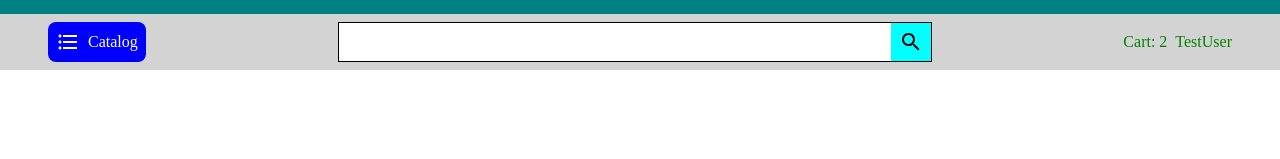
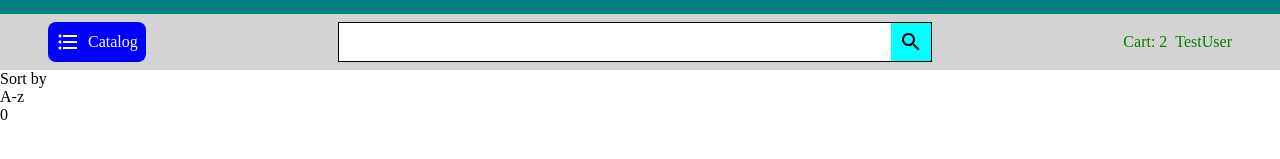
Before and after one commit to Roadie1/test-shop, a Next.js app: page / in a window 1280 px wide. Shown: the part 211-370 px from the top of the page. Built offline with nearby package versions, Linux system fonts and the light colour scheme.

Commit message:
wip items list

```diff
--- a/src/components/index.ts
+++ b/src/components/index.ts
@@ -1,7 +1,9 @@
 import Header from "./header/header";
 import Menu from './menu/menu';
+import ItemList from './item-list/item-list';
 
 export {
     Header,
-    Menu
+    Menu,
+    ItemList
 }
--- /dev/null
+++ b/src/components/item-list/item-list.tsx
@@ -0,0 +1,41 @@
+import React, { useState } from 'react';
+
+import styles from './item-list.module.scss';
+import { Item } from './item.model';
+
+const ItemList: React.FC<{ items: Item[]}> = ({ items }) => {
+    const [sortValue, setSortValue] = useState('A-z');
+
+    const getSorting = () => {
+        return (
+            <div className={styles.SortValue}>
+                {sortValue}
+            </div>
+        )
+    }
+
+    const renderItems = () => {
+        return items.map(item => {
+            return(
+                <div className={styles.ItemContainer} id={'item-' + item.id}>
+                    <div className={styles.ItemImage} />
+                    <div className={styles.Price}>{item.price}</div>
+                    <div className={styles.Name}>{item.name}</div>
+                </div>
+            )
+        });
+    }
+
+    return (
+        <div className={styles.Container}>
+            <div className={styles.Sorting}>
+                Sort by {getSorting()}
+            </div>
+            <div className={styles.List}>
+                {renderItems()}
+            </div>
+        </div>
+    );
+}
+
+export default ItemList;
--- a/src/pages/index.tsx
+++ b/src/pages/index.tsx
@@ -1,12 +1,17 @@
-import * as React from "react";
-import { Header, Menu } from "../components";
+import React, { useState } from "react";
+import { Header, Menu, ItemList } from "../components";
+import { Item } from "../components/item-list/item.model";
 import styles from './front-page.module.scss';
 
-const FrontPage: React.FC<{}> = ({}) => {
+const FrontPage: React.FC<{}> = ({ }) => {
+
+    const [items, setItems] = useState<Item[]>([{ id: '1', name: '', price: '0', image: '', category: '' }]);
+
     return (
         <div className={styles.FrontPage}>
             <Header />
             <Menu />
+            <ItemList items={items} />
         </div>
     );
 }
```
Also changed, not shown: src/components/item-list/item.model.ts (added, +7 -0 lines), src/components/item-list/item-list.module.scss (added).
